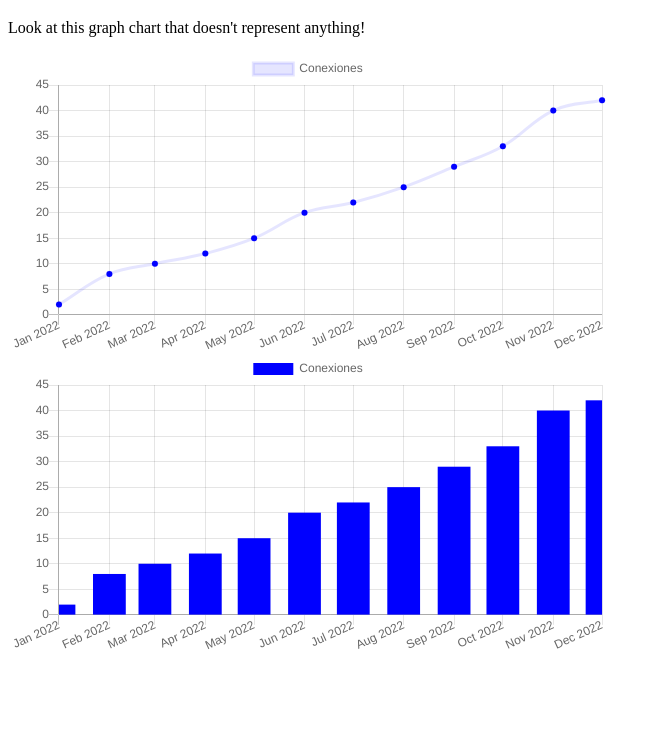
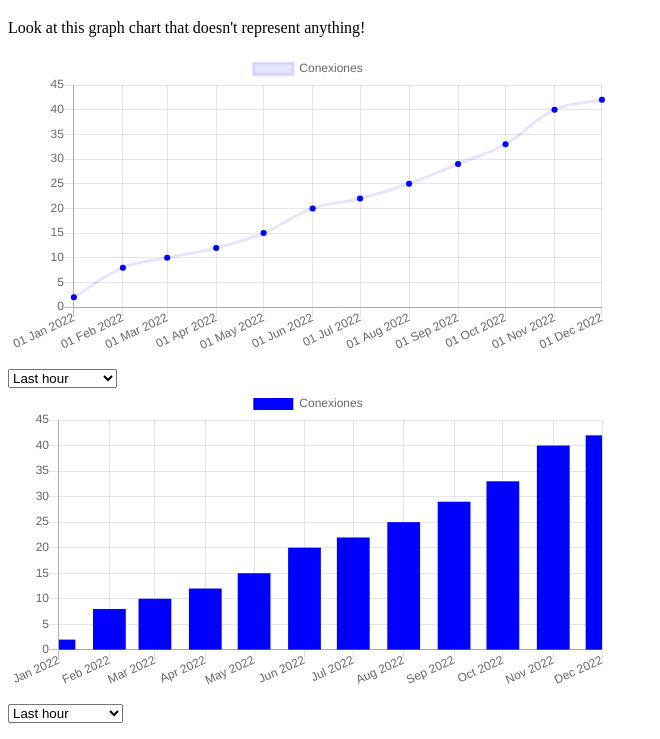
Before and after one commit to axlrott/Web-Rust, a plain HTML site: page stats.html in a window 1280 px wide. Shown: the part 61-800 px from the top of the page, without its empty margins (0-660 px from the left). Drawn offline with nearby package versions, Linux system fonts and the light colour scheme.

Commit message:
Agregue la lista desplegable y mejore unas cosas del tiempo de los graficos de ejemplo que hay en el HTML de stats

```diff
--- a/js/code.js
+++ b/js/code.js
@@ -20,7 +20,17 @@ new Chart("lineChart", {
     scales: {
       xAxes: [{
         type: 'time',
-        distribution: 'linear'
+        distribution: 'linear',
+        time: {
+          displayFormats: {
+            'hour': 'HH:mm:ss',
+            'day': 'HH:mm',
+            'week': 'MMM DD',
+            'month': 'DD MMM YYYY',
+            'quarter': 'MMM YYYY',
+            'year': 'MMM YYYY',
+         }
+        }
       }]
     }
   }
@@ -44,8 +54,34 @@ new Chart("barChart", {
     scales: {
       xAxes: [{
         type: 'time',
-        distribution: 'linear'
+        distribution: 'linear',
+        time: {
+          displayFormats: {
+            'hour': 'HH:mm:ss',
+            'day': 'HH:mm',
+            'week': 'MMM DD',
+            'month': 'MMM YYYY',
+            'quarter': 'MMM YYYY',
+            'year': 'MMM YYYY',
+         }
+        }
       }]
     }
   }
 })
+
+function alertSelectedValueLine() {
+  var select = document.getElementById('longTimeLine');
+  var text = select.options[select.selectedIndex].text;
+  if (text == 'Last hour') {
+    alert("Se va a ver la ultima hora")
+  } else if (text == 'Last five hours') {
+    alert("Se van a ver las ultimas 5 horas")
+  } else if (text == 'Last day') {
+    alert("Se va a ver el ultimo dia")
+  } else {
+    alert("Se va a ver los ultimos 3 dias")
+    //Recarga la pagina
+    location.reload()
+  }
+}
--- a/stats.html
+++ b/stats.html
@@ -8,16 +8,31 @@
     <h1>Stats from Tracker</h1>
 
     <script src="https://cdnjs.cloudflare.com/ajax/libs/moment.js/2.29.1/moment.min.js"></script>
-    <script src="https://cdn.jsdelivr.net/npm/chart.js@2.9.4/dist/Chart.min.js"></script>
+    <script src="https://cdnjs.cloudflare.com/ajax/libs/Chart.js/2.9.4/Chart.js"></script>
     <body>
         <p>Look at this graph chart that doesn't represent anything!</p>
+
         <canvas id="lineChart" style="width:100%;max-width:600px"></canvas>
+        <p></p>
+        <select id="longTimeLine", onchange="alertSelectedValueLine();">
+            <option value="lastHour"> Last hour </option>
+            <option value="fiveHours"> Last five hours </option>
+            <option value="lastDay"> Last day </option>
+            <option value="threeDays"> Last 3 days </option>
+        </select>
+
         <canvas id="barChart" style="width:100%;max-width:600px"></canvas>
+        <p></p>
+        <select id="longTimeBar">
+            <option value="lastHour"> Last hour </option>
+            <option value="fiveHours"> Ultimas 5 horas </option>
+            <option value="lastDay"> Last day </option>
+            <option value="threeDays"> Last 3 days </option>
+        </select>
         <!--
             Para uso local y no web reemplazar usar src="js/code.js"
             Para uso web utilizar src="http://127.0.0.1:7878/code.js"
         -->
         <script src="js/code.js"></script>
      </body>
-
 </html>
```
Also changed, not shown: style.css (added).
